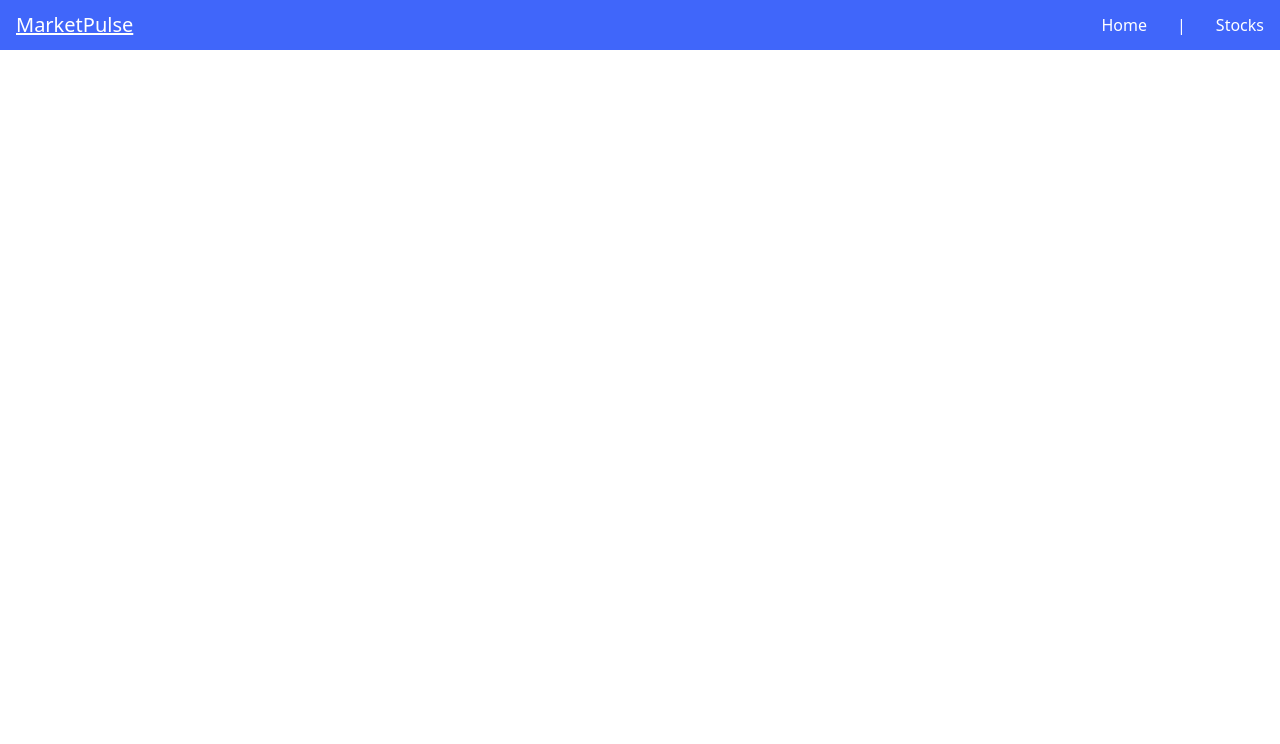
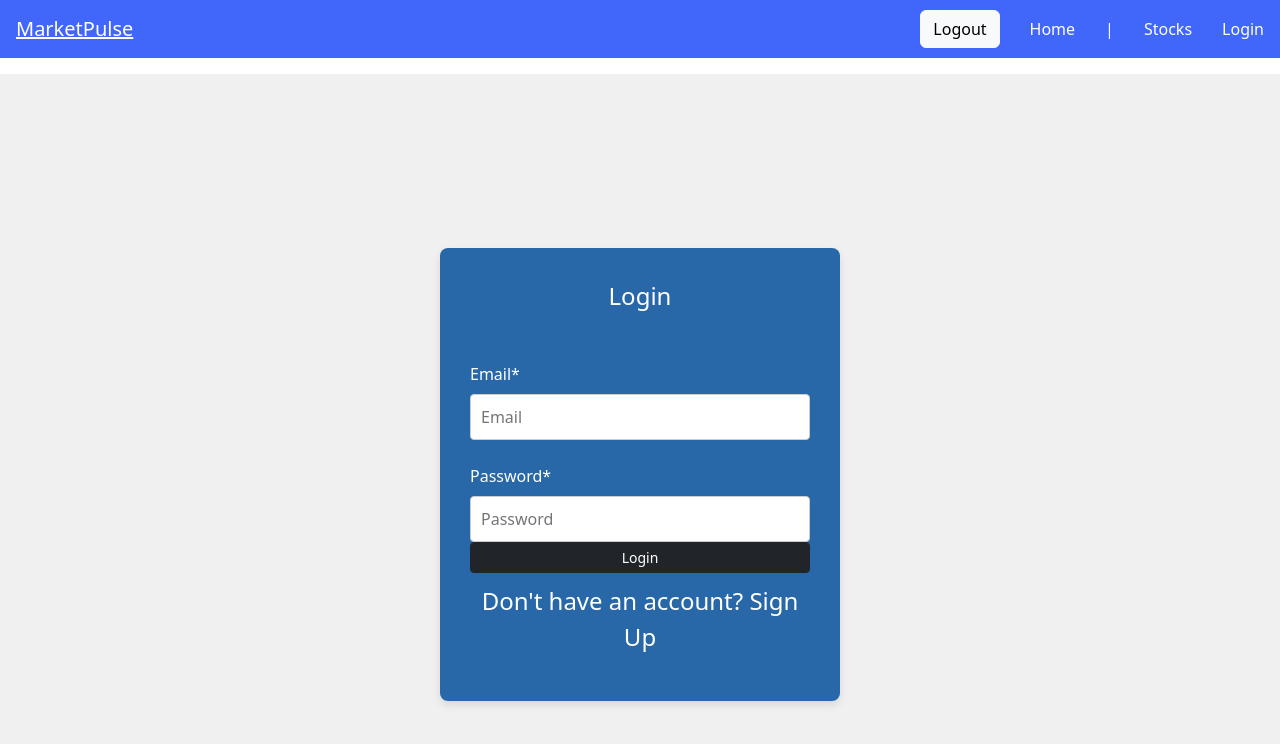
Before and after one commit to joshuavkoshy123/MarketPulse, a React (Create React App) app: page /login in a window 1280 px wide. Shown: the top 744 px of the page. Built offline with nearby package versions, Linux system fonts and the light colour scheme.

Commit message:
Added Login Page

```diff
--- a/src/App.js
+++ b/src/App.js
@@ -3,7 +3,7 @@ import Home from "./pages/Home";
 import Stocks from "./pages/Stocks";
 //import Contact from "./pages/Contact";
 import Navbar from "./components/Navbar";  // Optional: Add a navigation bar
-
+import Login from "./components/Login";
 function App() {
   return (
     <Router>
@@ -11,6 +11,7 @@ function App() {
       <Routes>
         <Route path="/" element={<Home />} />
         <Route path="/stocks" element={<Stocks />} />
+        <Route path="/login" element={<Login />} />
       </Routes>
     </Router>
   );
--- /dev/null
+++ b/src/components/Login.js
@@ -0,0 +1,80 @@
+import React, { useState } from "react";
+import { getAuth, signInWithEmailAndPassword, createUserWithEmailAndPassword } from "firebase/auth";
+import { useNavigate } from "react-router-dom";
+import { auth } from "../config/config";
+
+function Login() {
+  const [email, setEmail] = useState("");
+  const [password, setPassword] = useState("");
+  const [error, setError] = useState(null);
+  const [isSignUp, setIsSignUp] = useState(false);
+  const navigate = useNavigate();
+
+  const handleEmail = (e) => setEmail(e.target.value);
+  const handlePassword = (e) => setPassword(e.target.value);
+
+  const handleSubmit = async (e) => {
+    e.preventDefault();
+    setError(null);
+
+    try {
+      if (isSignUp) {
+
+        const userCredential = await createUserWithEmailAndPassword(auth, email, password);
+        console.log("User Signed Up:", userCredential.user);
+      } else {
+
+        const userCredential = await signInWithEmailAndPassword(auth, email, password);
+        console.log("User Logged In:", userCredential.user);
+      }
+      navigate("/");
+    } catch (error) {
+      console.error("Error:", error.message);
+      setError(error.message);
+    }
+  };
+
+  return (
+    <form className="Loginform-container" onSubmit={handleSubmit}>
+      <div className="Login-container">
+        <p style={{ color: "white" }} className="mb-5">{isSignUp ? "Sign Up" : "Login"}</p>
+        <label htmlFor="Email" style={{ color: "white" }}>Email*</label>
+        <input
+          type="email"
+          value={email}
+          className="Login-input"
+          name="Email"
+          placeholder="Email"
+          onChange={handleEmail}
+          required
+        />
+
+        <label htmlFor="password" className="mt-4" style={{ color: "white" }}>Password*</label>
+        <input
+          type="password"
+          value={password}
+          name="password"
+          className="Login-input"
+          placeholder="Password"
+          onChange={handlePassword}
+          required
+        />
+
+        <button className="btn btn-dark btn-sm" type="submit">
+          {isSignUp ? "Sign Up" : "Login"}
+        </button>
+
+        <p
+          style={{ color: "white", cursor: "pointer", marginTop: "10px" }}
+          onClick={() => setIsSignUp(!isSignUp)}
+        >
+          {isSignUp ? "Already have an account? Login" : "Don't have an account? Sign Up"}
+        </p>
+      </div>
+
+      {error && <div className="error">{error}</div>}
+    </form>
+  );
+}
+
+export default Login;
--- a/src/components/Navbar.js
+++ b/src/components/Navbar.js
@@ -1,14 +1,30 @@
 import './navbar.css';
+import { signOut } from "firebase/auth";
+import { auth } from "../config/config";
+import { useNavigate } from "react-router-dom";
+function Navbar() {
 
-function Navbar() {
+  const navigate = useNavigate();
+
+  const handleLogout = async () => {
+    try {
+      await signOut(auth);
+      console.log("User Logged Out");
+      navigate("/Login");
+    } catch (error) {
+      console.error("Logout Error:", error.message);
+    }
+  };
   return (
     <nav className="navbar">
         <div className="navbar-logo">
             <a href="/">MarketPulse</a>
         </div>
         <div className="navbar-menu">
+        <button className="btn btn-light" onClick={handleLogout}>Logout</button>
             <a href="/">Home</a> |
             <a href="/stocks">Stocks</a>
+            <a href ="/login">Login</a>
         </div>
     </nav>
   );
--- /dev/null
+++ b/src/config/config.js
@@ -0,0 +1,19 @@
+import { initializeApp } from "firebase/app";
+import { getAnalytics } from "firebase/analytics";
+import { getAuth } from "firebase/auth";
+
+
+const firebaseConfig = {
+  apiKey: "AIzaSyDoUrc-8IQBIr4gUKmEvxBzAPG68DHCfWI",
+  authDomain: "marketpulse-7bf1a.firebaseapp.com",
+  projectId: "marketpulse-7bf1a",
+  storageBucket: "marketpulse-7bf1a.firebasestorage.app",
+  messagingSenderId: "289694627604",
+  appId: "1:289694627604:web:31143e72f3e08467ae3401",
+  measurementId: "G-1JKH3TFQC0"
+};
+
+
+const app = initializeApp(firebaseConfig);
+const analytics = getAnalytics(app);
+export const auth = getAuth(app);
--- a/src/index.css
+++ b/src/index.css
@@ -11,3 +11,65 @@ code {
   font-family: source-code-pro, Menlo, Monaco, Consolas, 'Courier New',
     monospace;
 }
+
+
+
+
+.Loginform-container {
+  display: flex;
+  justify-content: center;
+  align-items: center;
+  height: 100vh;
+  background-color: #f0f0f0;
+}
+
+.Login-container {
+  background-color: #2868a8;
+  padding: 30px;
+  border-radius: 8px;
+  width: 100%;
+  max-width: 400px;
+  box-shadow: 0px 4px 8px rgba(0, 0, 0, 0.1);
+}
+
+.Login-container p {
+  font-size: 24px;
+  text-align: center;
+  color: white;
+}
+
+.Login-input {
+  width: 100%;
+  padding: 10px;
+  margin-top: 8px;
+  border-radius: 4px;
+  border: 1px solid #ccc;
+  box-sizing: border-box;
+}
+
+.Login-input:focus {
+  outline: none;
+  border-color: #3498db;
+}
+
+button {
+  width: 100%;
+  padding: 10px;
+  background-color: #3498db;
+  color: white;
+  border: none;
+  border-radius: 4px;
+  cursor: pointer;
+  margin-top: 20px;
+}
+
+button:hover {
+  background-color: #2980b9;
+}
+
+.error {
+  margin-top: 15px;
+  color: red;
+  font-size: 14px;
+  text-align: center;
+}
```
